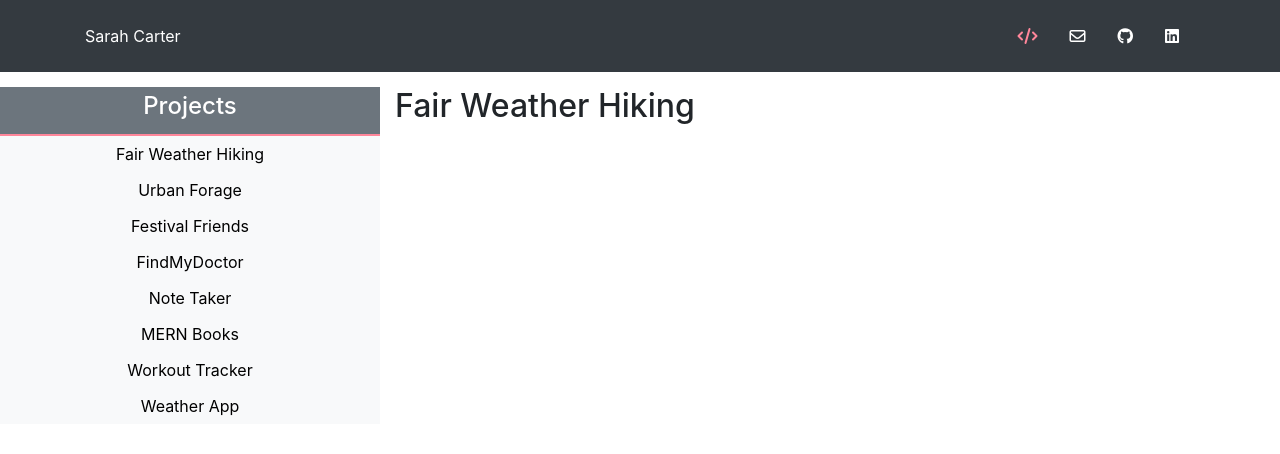
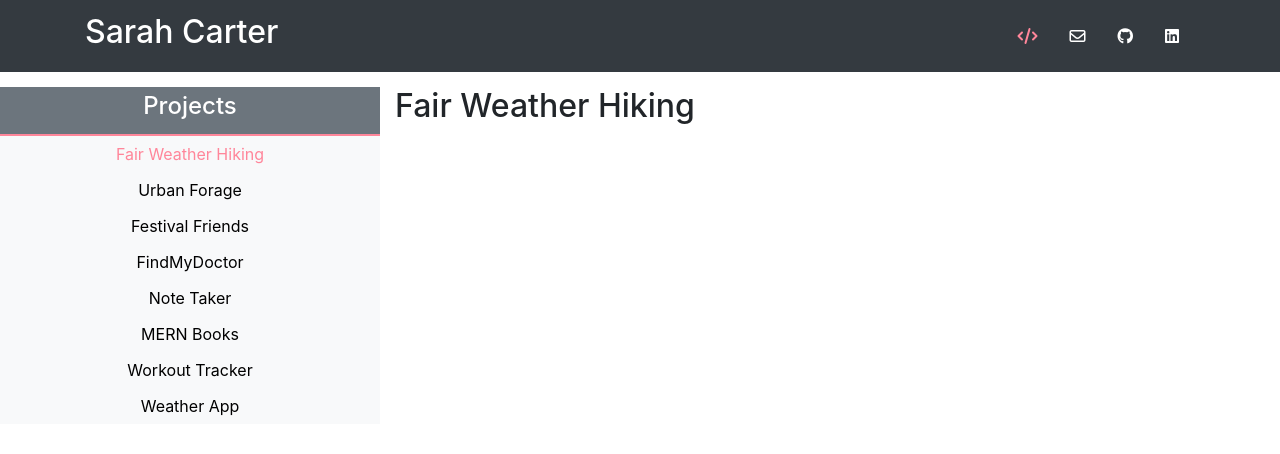
Before and after one commit to sarahm16/React-Portfolio, a React (Create React App) app: page / in a window 1280 px wide. Shown: the top 454 px of the page. Built offline with nearby package versions, Linux system fonts and the light colour scheme.

Commit message:
highlight active project in projects list

```diff
--- a/src/components/navbar/navbar.js
+++ b/src/components/navbar/navbar.js
@@ -8,7 +8,7 @@ class Navbar extends Component {
         return(
             <nav className="navbar navbar-expand-lg navbar-light bg-dark">
                 <div className='container'>
-                <a className="name" href="/">Sarah Carter</a>
+                <h2 className="name">Sarah Carter</h2>
                 <button className="navbar-toggler" type="button" data-toggle="collapse" data-target="#navbarSupportedContent" aria-controls="navbarSupportedContent" aria-expanded="false" aria-label="Toggle navigation">
                     <span className="navbar-toggler-icon"></span>
                 </button>
--- a/src/pages/projects.js
+++ b/src/pages/projects.js
@@ -42,7 +42,8 @@ class Projects extends Component {
                             {this.state.projectList.map((project, index) => {
                                 return(
                                     <div className='row project-name'>
-                                        <button className='project-button bg-light' id={index} onClick={this.setActiveProject}>{project.name}</button>
+
+                                        <button className={this.state.activeProject.name === project.name ? 'project-button bg-light active-project' : 'project-button bg-light'} id={index} onClick={this.setActiveProject}>{project.name}</button>
                                     </div>
                                 )
                             })}
--- a/src/pages/style.css
+++ b/src/pages/style.css
@@ -61,6 +61,10 @@ form {
     padding: 5px;
 }
 
+.active-project {
+    color: rgb(255, 134, 154);
+}
+
 button {
     border: none;
 }
```
